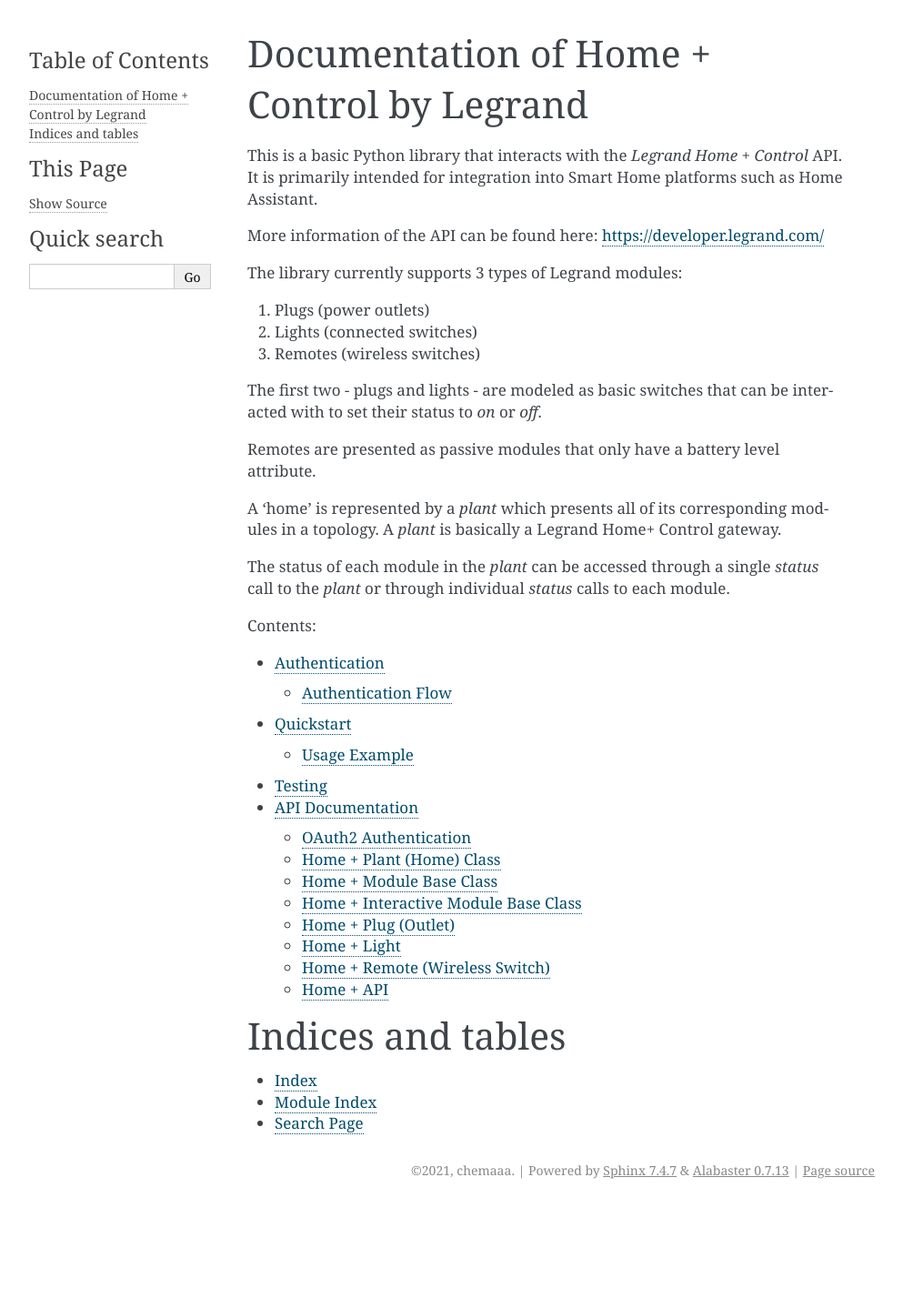
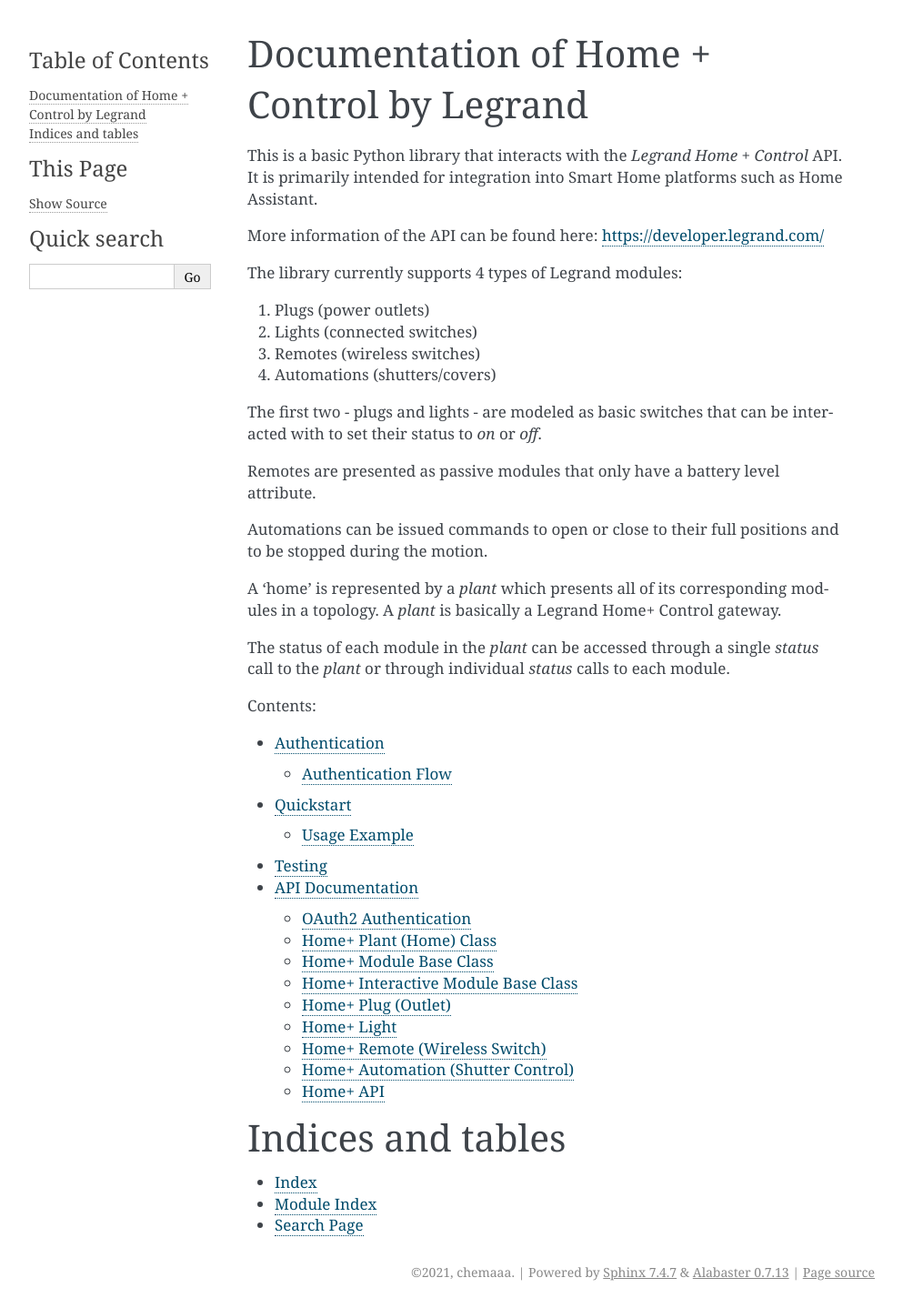
Before and after one commit to chemaaa/homepluscontrol, a Sphinx documentation site: the page built from docs/source/index.rst, in a window 1280 px wide. Shown: the whole page at 91% size, without its empty margins (148-1141 px from the left). Built offline with Sphinx 7.4.7, drawn with Linux system fonts in a browser that asks for light colours; before the commit the page ends 1326 px from its top, so only the background shows below that.

Commit message:
Documentation updates

```diff
--- a/docs/source/api.rst
+++ b/docs/source/api.rst
@@ -8,37 +8,42 @@
 .. automodule:: homepluscontrol.authentication
    :members:
 
-Home + Plant (Home) Class
+Home+ Plant (Home) Class
 --------------------------
 .. automodule:: homepluscontrol.homeplusplant
    :members:
 
-Home + Module Base Class
+Home+ Module Base Class
 ------------------------
 .. automodule:: homepluscontrol.homeplusmodule
    :members:
 
-Home + Interactive Module Base Class
+Home+ Interactive Module Base Class
 ------------------------------------
 .. automodule:: homepluscontrol.homeplusinteractivemodule
    :members:
 
-Home + Plug (Outlet)
+Home+ Plug (Outlet)
 ---------------------
 .. automodule:: homepluscontrol.homeplusplug
    :members:
 
-Home + Light
+Home+ Light
 ---------------------
 .. automodule:: homepluscontrol.homepluslight
    :members:
 
-Home + Remote (Wireless Switch)
+Home+ Remote (Wireless Switch)
 -------------------------------
 .. automodule:: homepluscontrol.homeplusremote
    :members:
 
-Home + API
+Home+ Automation (Shutter Control)
+---------------------------------------
+.. automodule:: homepluscontrol.homeplusautomation
+   :members:
+
+Home+ API
 -------------------------------
 .. automodule:: homepluscontrol.homeplusapi
    :members:
--- a/docs/source/index.rst
+++ b/docs/source/index.rst
@@ -13,15 +13,18 @@
 
 More information of the API can be found here: https://developer.legrand.com/
 
-The library currently supports 3 types of Legrand modules:
+The library currently supports 4 types of Legrand modules:
 
 1) Plugs (power outlets)
 2) Lights (connected switches)
 3) Remotes (wireless switches)
+4) Automations (shutters/covers)
 
 The first two - plugs and lights - are modeled as basic switches that can be interacted with to set their status to *on* or *off*.
 
 Remotes are presented as passive modules that only have a battery level attribute.
+
+Automations can be issued commands to open or close to their full positions and to be stopped during the motion.
 
 A 'home' is represented by a *plant* which presents all of its corresponding modules in a topology. A *plant* is basically a
 Legrand Home+ Control gateway.
```
Also changed, not shown: README.md (+3 -1 lines).
